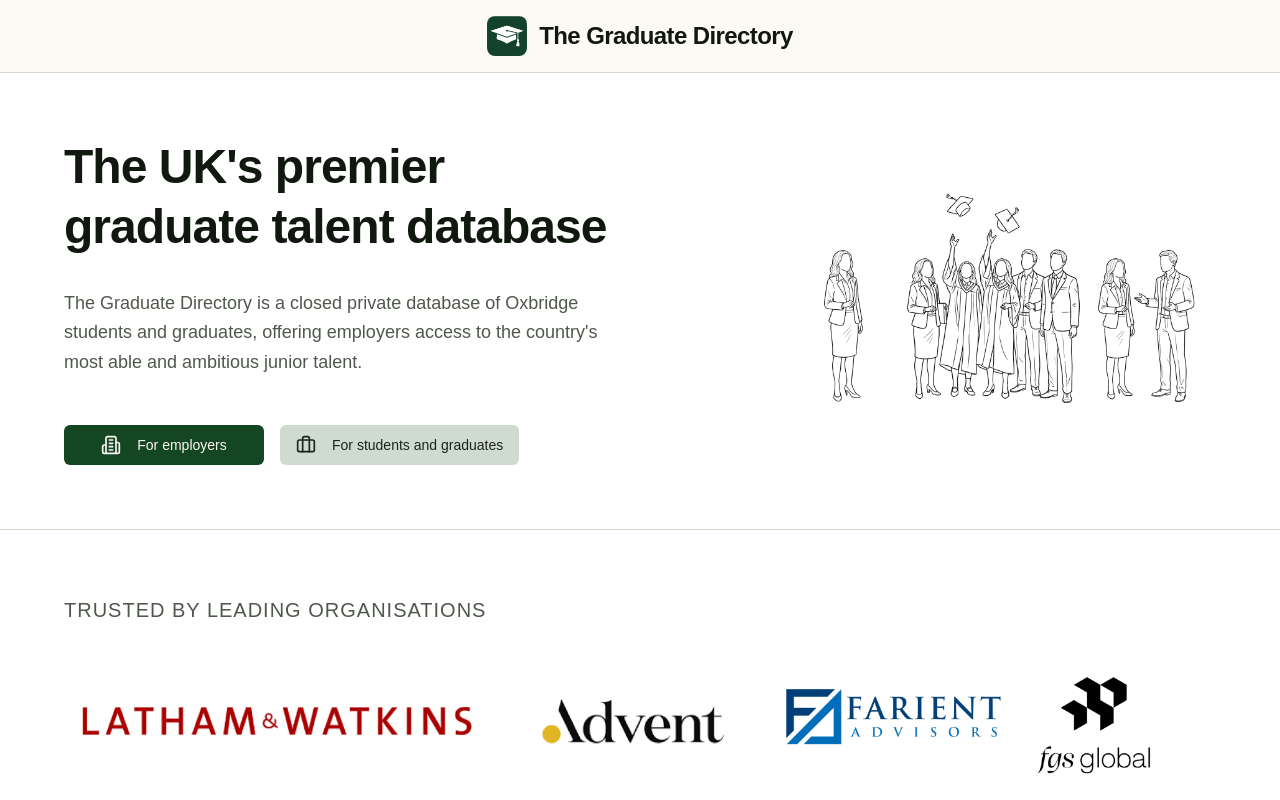
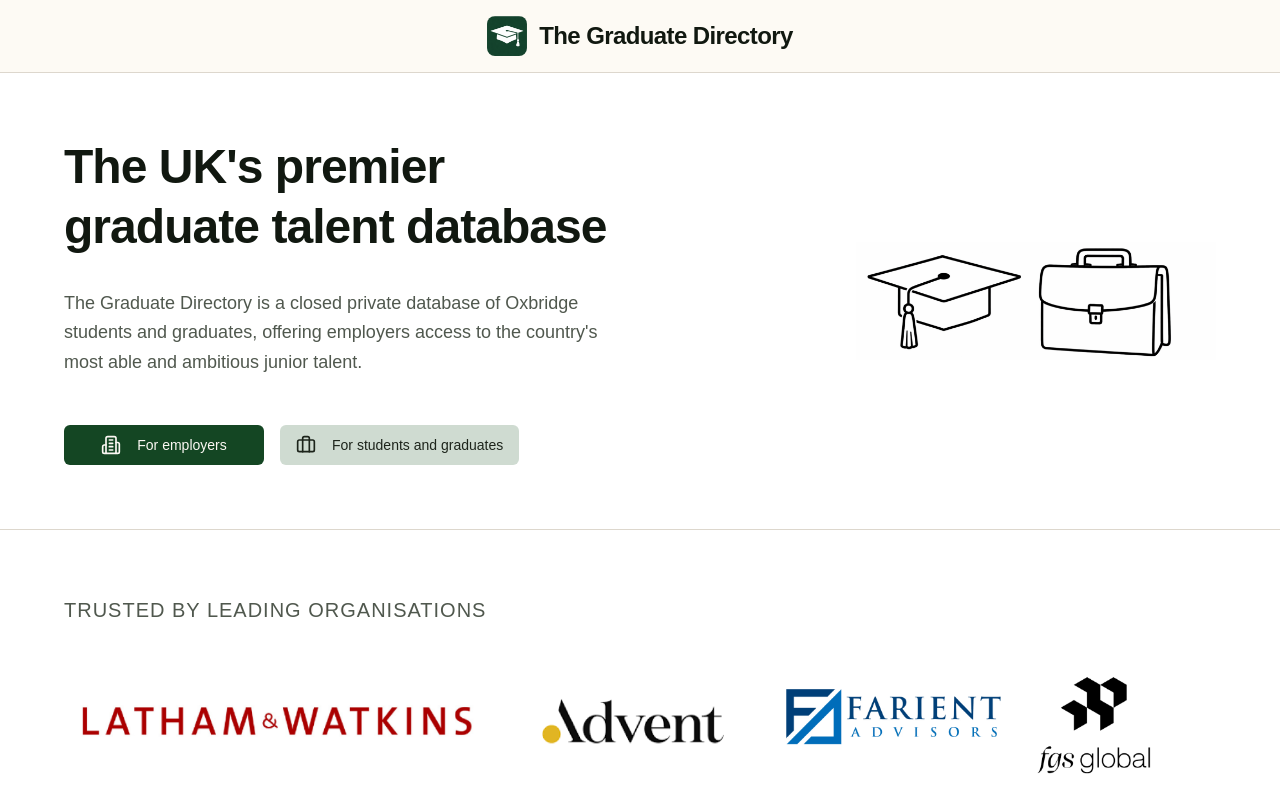
Before and after one commit to raphaelzoio/the-grad-directory-demo, a Next.js app: page / in a window 1280 px wide. Shown: the top 800 px of the page. Built offline with nearby package versions, Linux system fonts and the light colour scheme; a web font is replaced by a local one.

Commit message:
Changing landing page image

```diff
--- a/app/page.tsx
+++ b/app/page.tsx
@@ -73,11 +73,11 @@ export default function HomePage() {
             </div>
             <div className="flex justify-center md:justify-end">
               <Image
-                src="/images/grads.png"
+                src="/images/board_briefcase.png"
                 alt="Graduate students"
                 width={500}
                 height={500}
-                className="w-full max-w-md h-auto"
+                className="w-90 max-w-md h-auto"
               />
             </div>
           </div>
```
Also changed, not shown: public/images/board_briefcase.png (added).
